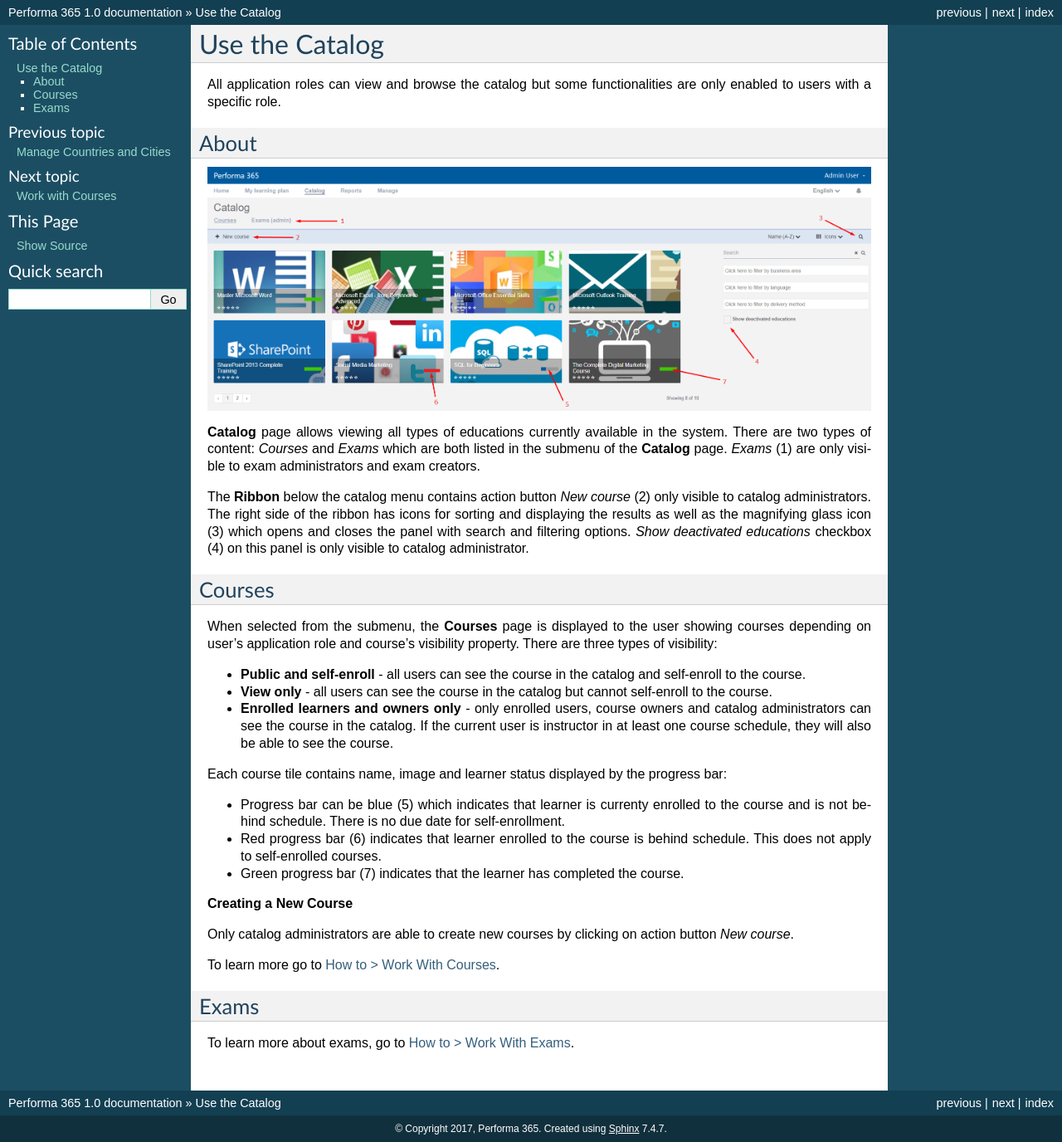
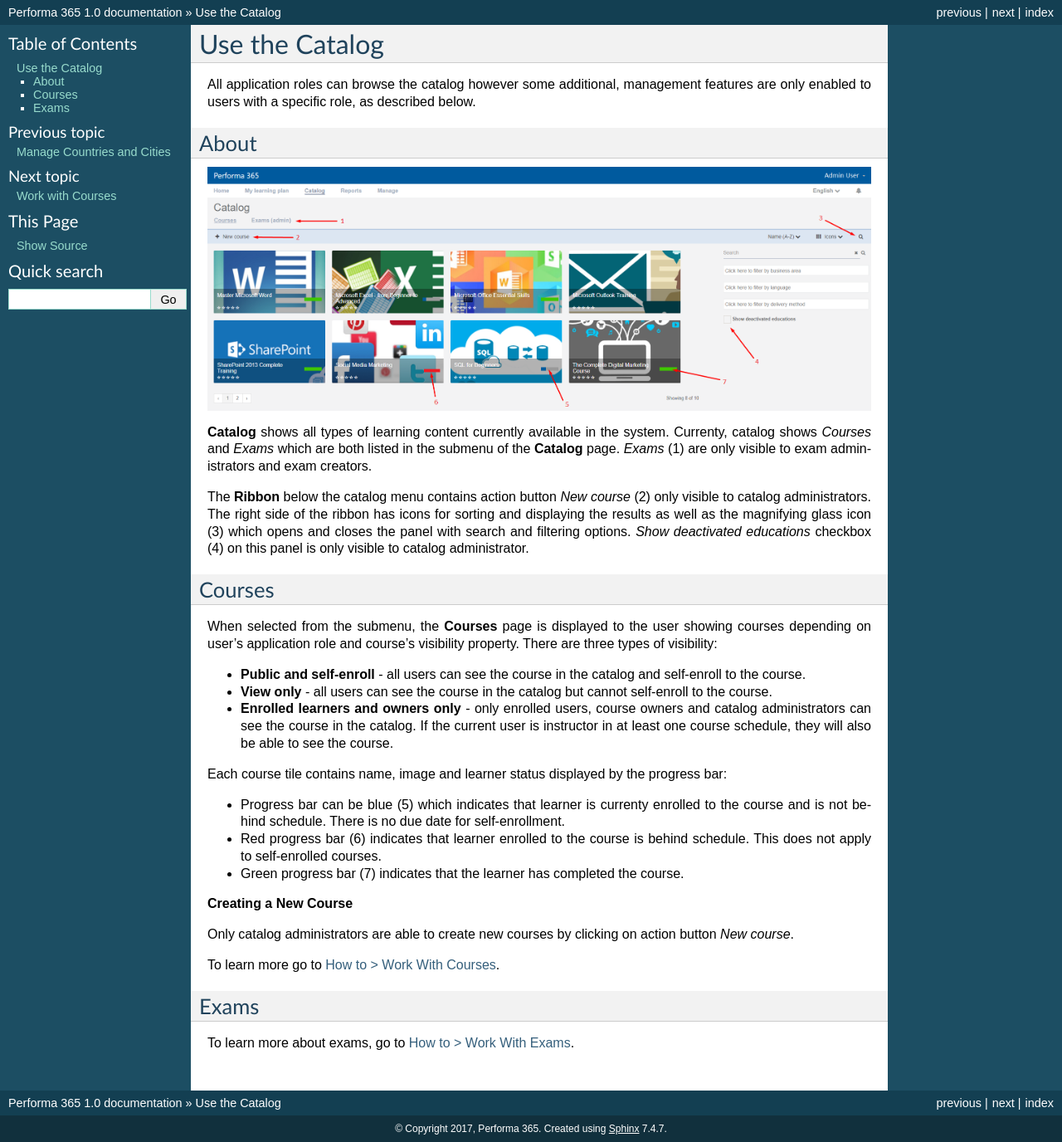
Before and after one commit to pslisko/performa365docs, a Sphinx documentation site: the page built from docs/howto/use_the_catalog.rst, in a window 1280 px wide. Shown: the whole page at 83% size. Built offline with Sphinx 7.4.7, drawn with Linux system fonts in a browser that asks for light colours; pages that are not in the unit, such as notebooks, are missing from menus.

Commit message:
Update use_the_catalog.rst

```diff
--- a/docs/howto/use_the_catalog.rst
+++ b/docs/howto/use_the_catalog.rst
@@ -3,7 +3,7 @@
 Use the Catalog
 ================
 
-All application roles can view and browse the catalog but some functionalities are only enabled to users with a specific role.
+All application roles can browse the catalog however some additional, management features are only enabled to users with a specific role, as described below.
 
 About
 ******
@@ -13,7 +13,7 @@ About
 
 ..
 
-**Catalog** page allows viewing all types of educations currently available in the system. There are two types of content: *Courses* and *Exams* which are both listed in the submenu of the **Catalog** page. *Exams* (1) are only visible to exam administrators and exam creators.
+**Catalog** shows all types of learning content currently available in the system. Currenty, catalog shows *Courses* and *Exams* which are both listed in the submenu of the **Catalog** page. *Exams* (1) are only visible to exam administrators and exam creators.
 
 ..
 
```
